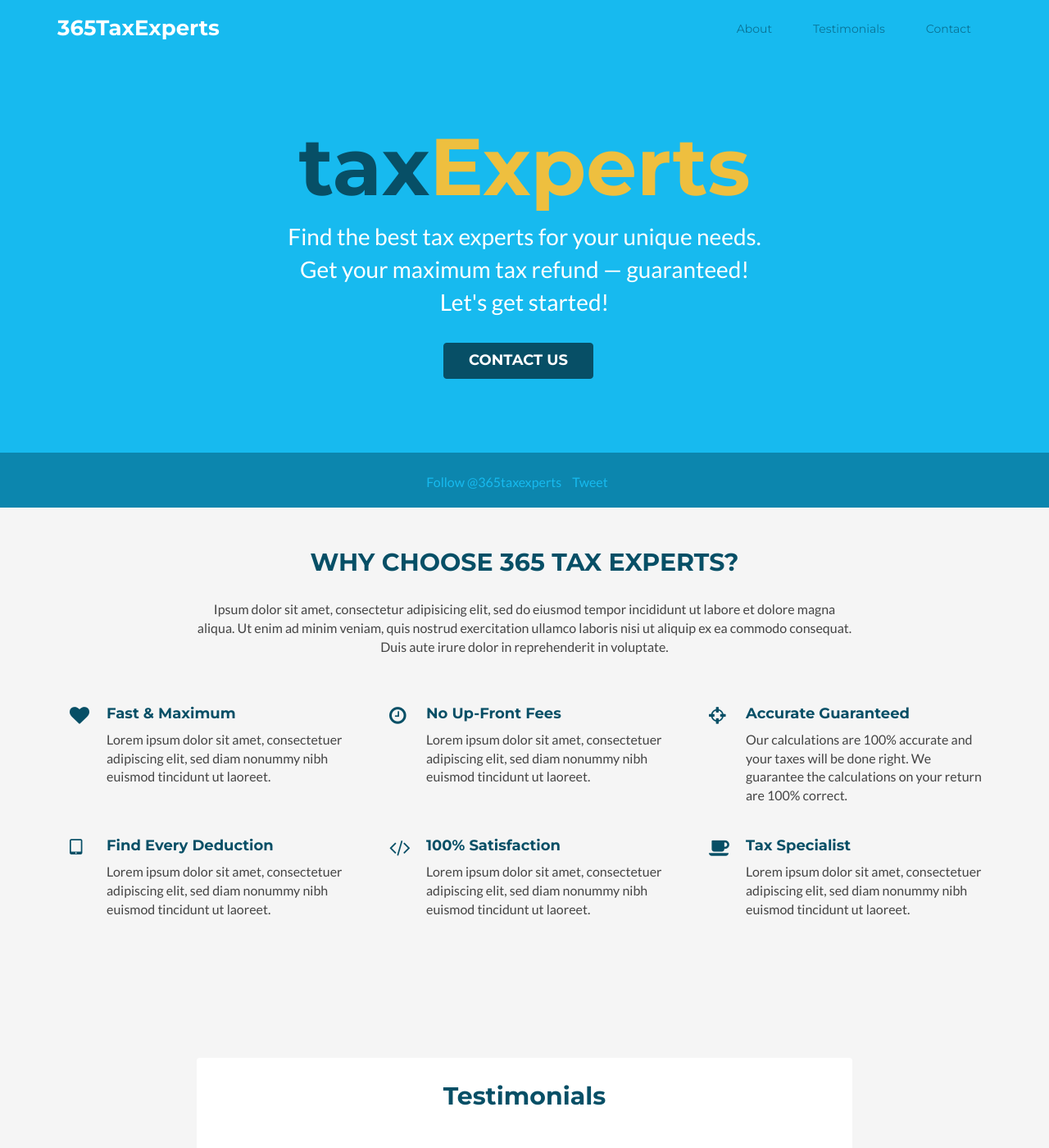
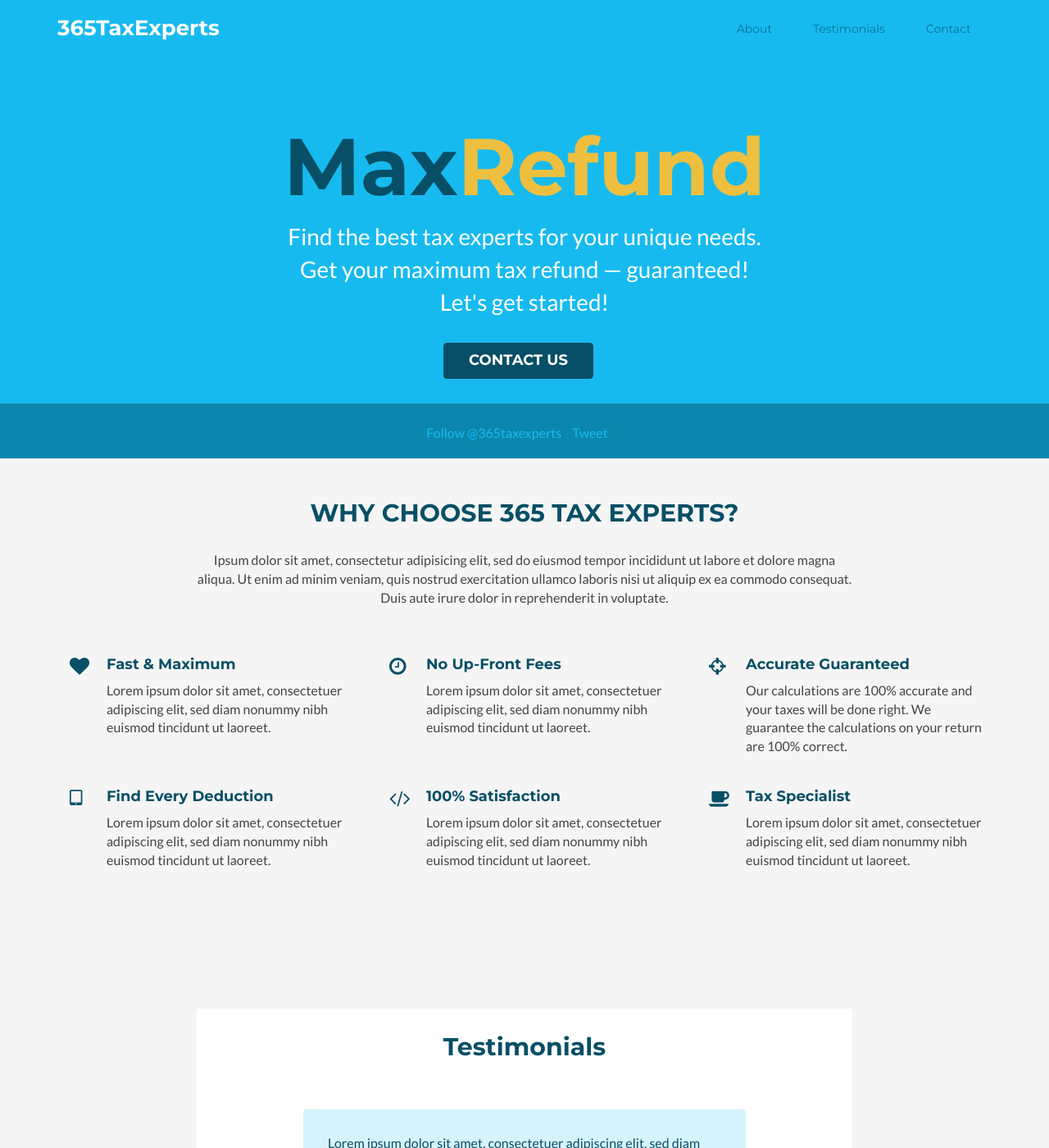
Before and after one commit to rdelphin/rdelphin.github.io, a Jekyll site: the page built from index.html, in a window 1280 px wide and 1400 px high. Shown: the whole window at 82% size. Built offline with Jekyll 4.4.1, drawn with Linux system fonts in a browser that asks for light colours; comment, search, counter and statistics services are not loaded.

Commit message:
change promo title

```diff
--- a/_includes/promo.html
+++ b/_includes/promo.html
@@ -1,7 +1,7 @@
     <!-- ******PROMO****** -->
     <section id="promo" class="promo section offset-header">
         <div class="container text-center">
-            <h2 class="title">tax<span class="highlight">Experts</span></h2>
+            <h2 class="title">Max<span class="highlight">Refund</span></h2>
             <p class="intro">Find the best tax experts for your unique needs. <br />Get your maximum tax refund — guaranteed!<br />Let's get started!</p>
             <div class="btns">
                 <a class="btn btn-cta-primary scrollto" href="#contact">Contact Us</a>
--- a/public/css/styles.css
+++ b/public/css/styles.css
@@ -205,7 +205,6 @@ pre code {
   padding: 8px 30px;
 }
 .promo .meta {
-  margin-top: 90px;
   margin-bottom: 30px;
   color: #0a7396;
 }
```
Also changed, not shown: 1 other file.
